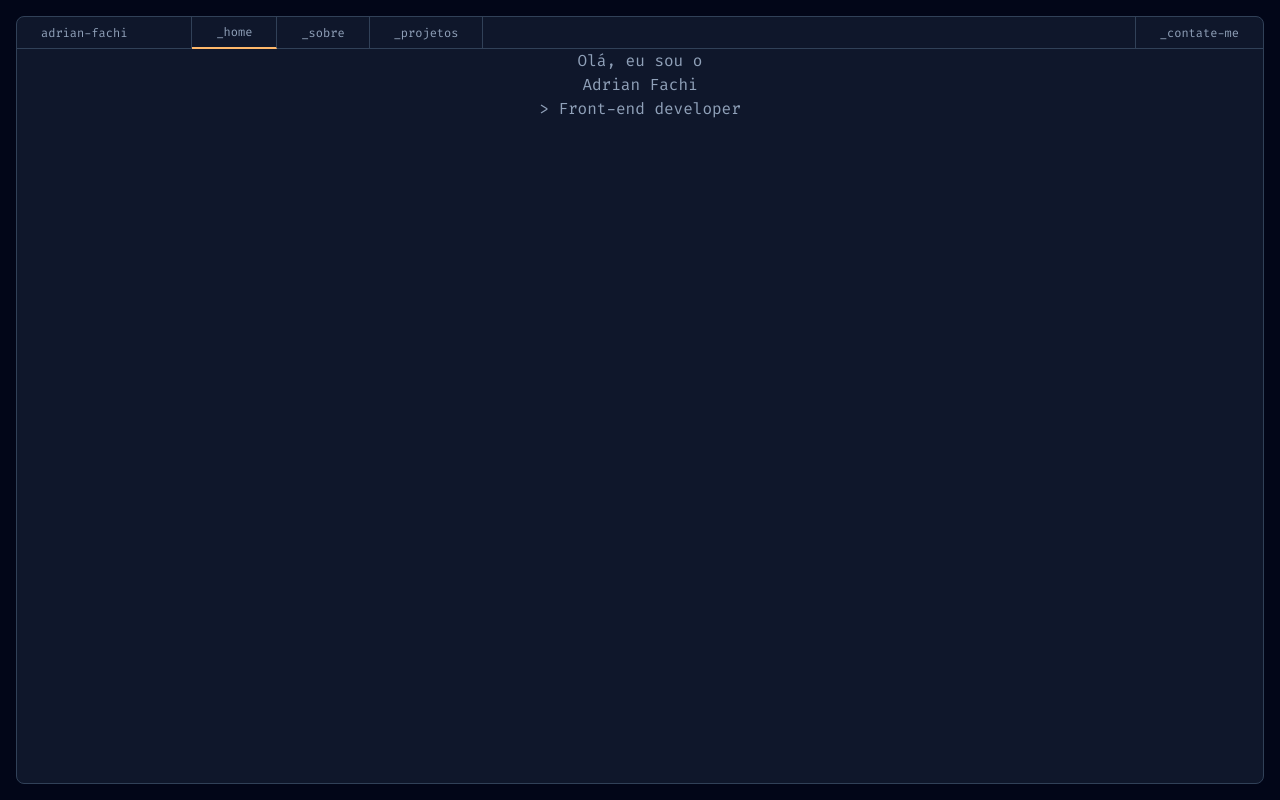
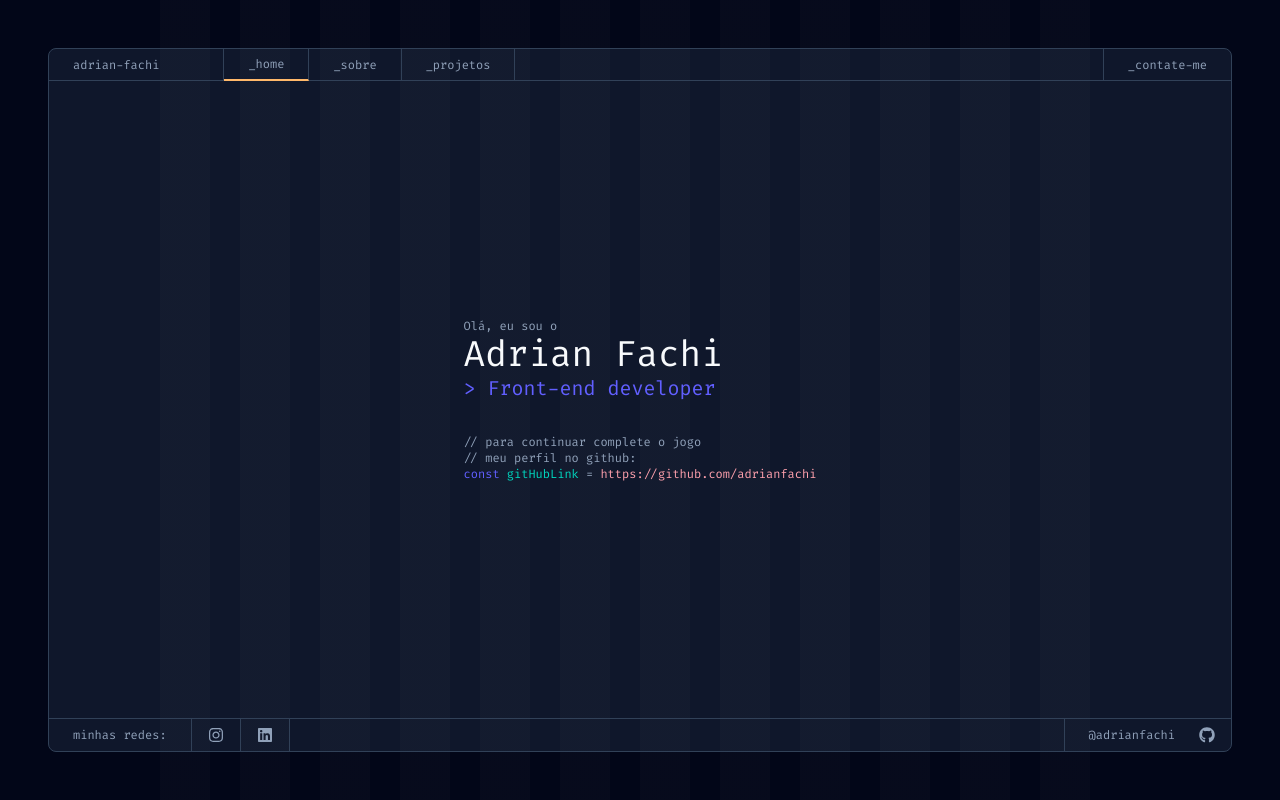
Before and after one commit to adrianfachi/portfolio, a Next.js app in the folder portfolio/: page / in a window 1280 px wide. Built offline with nearby package versions, Linux system fonts and the light colour scheme.

Commit message:
criando o footer e mudando estilizações

```diff
--- a/portfolio/app/components/Apresentacion.tsx
+++ b/portfolio/app/components/Apresentacion.tsx
@@ -1,11 +1,19 @@
 import React from 'react'
+import Link from 'next/link'
 
 function Apresentacion() {
   return (
-    <div className='flex items-center flex-col justify-center '>
-        <p>Olá, eu sou o</p>
-        <h1>Adrian Fachi</h1>
-        <h2>&gt; Front-end developer</h2>
+    <div className='flex flex-col gap-8 p-4'>
+      <div className=''>
+        <p className='text-xs'>Olá, eu sou o</p>
+        <h1 className='text-white text-3xl md:text-4xl'>Adrian Fachi</h1>
+        <h2 className='text-purple text-base md:text-xl'>&gt; Front-end developer</h2>
+      </div>
+      <div className='text-xs'>
+        <p className='hidden md:flex'>// para continuar complete o jogo</p>
+        <p>// meu perfil no github:</p>
+        <p><span className='text-purple'>const </span> <span className='text-green'>gitHubLink </span>= <Link href={"https://github.com/adrianfachi"} target='_blank' className='text-red break-all'>https://github.com/adrianfachi</Link></p>
+      </div>
     </div>
   )
 }
--- a/portfolio/app/components/Body.tsx
+++ b/portfolio/app/components/Body.tsx
@@ -6,7 +6,7 @@ type Props = {
 
 function Body({children}: Props) {
   return (
-    <div className="m-4 border-gray border text-primary rounded-lg min-h-[calc(100vh-2rem)] bg-[#0F172B]">{children}</div>
+    <div className="m-4 border-gray border text-primary rounded-lg min-h-[calc(100vh-2rem)] bg-[#0F172B] flex flex-col background-stripes md:m-12 md:min-h-[calc(100vh-6rem)]">{children}</div>
   )
 }
 
--- /dev/null
+++ b/portfolio/app/components/Footer.tsx
@@ -0,0 +1,22 @@
+import React from 'react'
+import Link from 'next/link';
+import { FaInstagram, FaGithub, FaLinkedin } from "react-icons/fa";
+
+function Footer() {
+  return (
+    <div>
+        <div className="flex justify-baseline border-t border-t-gray items-center media sm:justify-between">
+            <div className='flex items-center'>
+                <p className='text-primary text-xs px-6 h-8 items-center gap-16 flex media2 border-r border-r-gray'>minhas redes:</p>
+                <Link href={"https://www.instagram.com/adrianfachi_/"} target='_blank' className='px-4 border-r border-r-gray  h-8 flex items-center text-primary hover:text-purple transition'>{<FaInstagram/>}</Link>
+                <Link href={"https://www.linkedin.com/in/adrian-fachi-35601a279/"} target='_blank' className='px-4 border-r border-r-gray  h-8 flex items-center text-primary hover:text-purple transition'>{<FaLinkedin/>}</Link>
+            </div>
+            <div className='flex'>
+                <Link href={"ttps://github.com/adrianfachi"} target='_blank' className='px-4 h-8 flex items-center text-primary hover:text-purple transition'><p className='text-primary text-xs px-6 h-8 items-center gap-16 sm:flex hidden border-l border-l-gray'>@adrianfachi</p>{<FaGithub/>}</Link>
+            </div>
+        </div>
+    </div>
+  )
+}
+
+export default Footer
--- a/portfolio/app/components/NavBar.tsx
+++ b/portfolio/app/components/NavBar.tsx
@@ -32,7 +32,7 @@ function NavBar({ active }: props) {
 			</div>
 
 			<div className="hidden md:flex gap-16 w-full h-8 border-b-gray text-primary text-xs border-b">
-				<p className="text-nowrap pl-6 flex items-center h-full">
+				<p className="text-nowrap pl-6 flex items-center">
 					adrian-fachi
 				</p>
 
@@ -99,7 +99,7 @@ function NavBar({ active }: props) {
 				/>
 			)}
 			<div className="border-b-gray text-primary text-xs border-b pl-6 h-8 flex items-center gap-16 md:hidden">
-				<p className="text-nowrap">adrian-fachi</p>
+				<p className="media2">adrian-fachi</p>
 			</div>
 		</div>
 	);
--- a/portfolio/app/globals.css
+++ b/portfolio/app/globals.css
@@ -8,18 +8,48 @@
   --color-red: #FFA1AD;
   --color-orange: #FFB86A;
   --color-gray: #314158;
-}
-
-:root {
   --background: #020618;
   --text-base-color: var(--color-primary);
 }
 
 body {
-  background: var(--background);
+  background-image: repeating-linear-gradient(
+    90deg,
+    #9f9f9f08 0px,
+    #9F9F9F08 50px,
+    #020618 50px,
+    #020618 80px
+  );
+  background-color: #020618;
   color: var(--color-primary);
+}
+
+.background-stripes, body {
+  background-size: 960px 100%;
+  background-repeat: no-repeat;
+  background-position: center;
+}
+
+.background-stripes {
+  background-image: repeating-linear-gradient(
+    90deg,
+    #9f9f9f08 0px,
+    #9F9F9F08 50px,
+    #0F172B 50px,
+    #0F172B 80px
+  );
 }
 
 .active {
   border-bottom: #FFB86A 2px solid;
 }
+
+@media (max-width: 320px) {
+  .media {
+    justify-content: center;
+  }
+
+  .media2 {
+    display: none;
+  }
+}
--- a/portfolio/app/page.tsx
+++ b/portfolio/app/page.tsx
@@ -1,12 +1,16 @@
 import Apresentacion from "./components/Apresentacion";
 import Body from "./components/Body";
 import NavBar from "./components/NavBar";
+import Footer from "./components/Footer";
 
 export default function Home() {
   return (
     <Body>
        <NavBar active="home"/>
-       <Apresentacion/>
+       <div className="flex-grow flex items-center justify-center">
+        <Apresentacion/>
+       </div>
+       <Footer/>
     </Body>
   );
 }
--- a/portfolio/package.json
+++ b/portfolio/package.json
@@ -15,6 +15,7 @@
     "react-icons": "^5.5.0"
   },
   "devDependencies": {
+    "@netlify/plugin-nextjs": "^5.13.4",
     "@tailwindcss/postcss": "^4",
     "@types/node": "^20",
     "@types/react": "^19",
--- a/portfolio/tailwind.config.ts
+++ /dev/null
@@ -1,24 +0,0 @@
-import type { Config } from "tailwindcss";
-
-const config: Config = {
-  content: [
-    "./app/**/*.{ts,tsx}",
-    "./components/**/*.{ts,tsx}"
-  ],
-  theme: {
-    extend: {
-      colors: {
-        background: "var(--background)",
-        primary: "var(--primary)",
-        white: "var(--white)",
-        purple: "var(--purple)",
-        green: "var(--green)",
-        red: "var(--red)",
-        orange: "var(--orange)",
-      },
-    },
-  },
-  plugins: [],
-};
-
-export default config;
```
Also changed, not shown: 2 other files (tests, documents, lock files or other folders).
